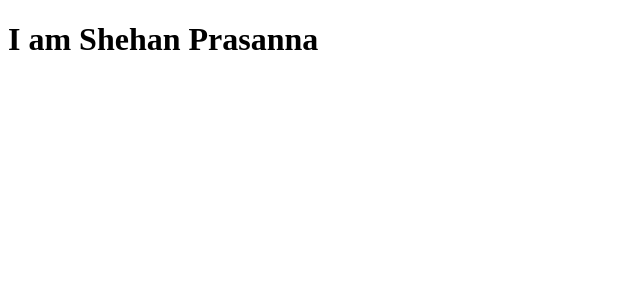
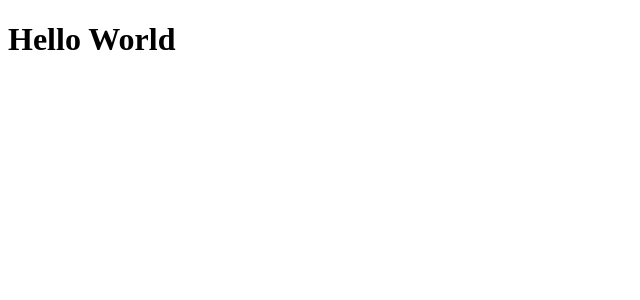
Before and after one commit to shehanp12/To-Do-app, a React (Create React App) app: page / in a window 1280 px wide. Shown: the top 300 px of the page, without its empty margins (0-640 px from the left). Built offline with nearby package versions, Linux system fonts and the light colour scheme.

Commit message:
commit app.js

```diff
--- a/src/App.js
+++ b/src/App.js
@@ -1,12 +1,10 @@
 import React from 'react'
 
-function Hello(){
-  return <h1>I am Shehan Prasanna</h1>
-}
+
 
 function App() {
   return (
-   <Hello/>
+      <h1> Hello World</h1>
   );
 }
 
```
